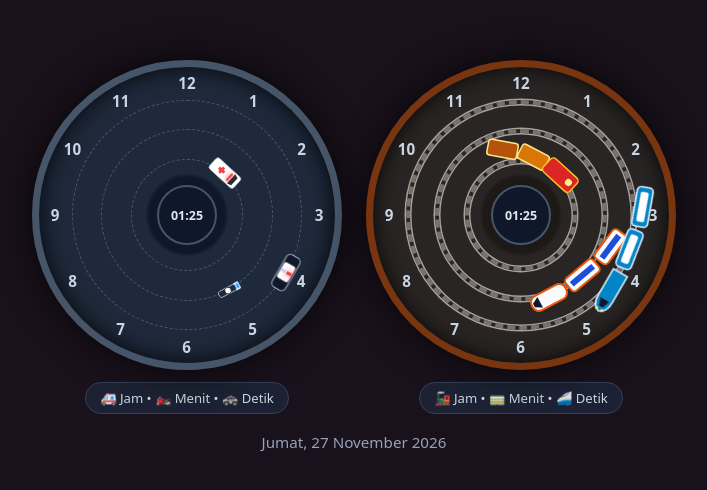
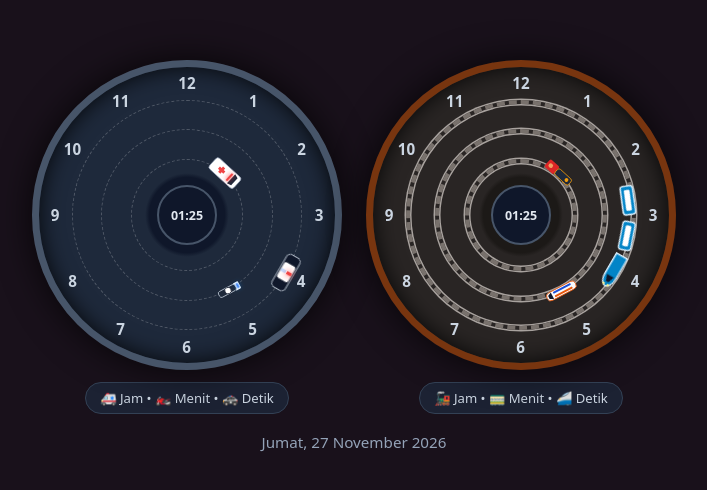
Before and after one commit to bisodenglok-star/jam-polisi, a plain HTML site: page index.html in a window 1280 px wide. Shown: the part 144-634 px from the top of the page, without its empty margins (286-993 px from the left). Drawn offline with Linux system fonts and the light colour scheme.

```diff
--- a/index.html
+++ b/index.html
@@ -50,7 +50,7 @@
       <div class="legend">🚑 Jam • 🏍️ Menit • 🚓 Detik</div>
     </div>
 
-    <!-- JAM 2: KERETA API (1 LOKOMOTIF + 2 GERBONG) -->
+    <!-- JAM 2: KERETA API (Hanya Detik yang 1 Lokomotif + 2 Gerbong) -->
     <div class="clock-card">
       <div class="clock-face train-face" id="trainClock">
         <div class="track-outer"></div>
@@ -58,65 +58,45 @@
         <div class="track-hour"></div>
         <div class="center-island" id="digital2">00:00</div>
 
-        <!-- Kereta Uap + 2 Gerbong (Jam - Melengkung Ikuti Rel) -->
+        <!-- Lokomotif Uap (Jam - 1 Unit Pas di Rel Dalam) -->
         <div class="orbit" id="steamOrbit">
-          <svg class="train-inner-svg" viewBox="0 0 160 70">
-            <!-- Gerbong 2 (Paling Belakang) -->
-            <g transform="translate(22, 34) rotate(-32)">
-              <rect x="-15" y="-8" width="30" height="16" rx="3" fill="#b45309" stroke="#fde68a" stroke-width="1.5"/>
-            </g>
-            <!-- Gerbong 1 (Tengah) -->
-            <g transform="translate(50, 19) rotate(-15)">
-              <rect x="-15" y="-8" width="30" height="16" rx="3" fill="#d97706" stroke="#fde68a" stroke-width="1.5"/>
-            </g>
-            <!-- Lokomotif Utama (Depan - Tepat di Puncak) -->
-            <g transform="translate(82, 14)">
-              <rect x="-18" y="-9" width="36" height="18" rx="4" fill="#dc2626" stroke="#fbbf24" stroke-width="1.5"/>
-              <circle cx="11" cy="0" r="3.5" fill="#fef08a"/>
-            </g>
+          <svg class="veh-inner" viewBox="0 0 100 50">
+            <rect x="8" y="12" width="32" height="26" rx="4" fill="#dc2626"/>
+            <rect x="40" y="15" width="48" height="20" rx="6" fill="#1e293b" stroke="#f59e0b" stroke-width="2"/>
+            <circle cx="76" cy="25" r="5" fill="#f59e0b"/>
+            <circle cx="20" cy="25" r="6" fill="#fef08a" opacity="0.6"/>
           </svg>
         </div>
 
-        <!-- Kereta Ekspres/KRL + 2 Gerbong (Menit) -->
+        <!-- Kereta Ekspres/KRL (Menit - 1 Unit Pas di Rel Tengah) -->
         <div class="orbit" id="krlOrbit">
-          <svg class="train-mid-svg" viewBox="0 0 200 70">
-            <!-- Gerbong 2 -->
-            <g transform="translate(36, 28) rotate(-25)">
-              <rect x="-18" y="-8" width="36" height="16" rx="4" fill="#f8fafc" stroke="#ea580c" stroke-width="2"/>
-              <rect x="-14" y="-3" width="28" height="6" fill="#1d4ed8"/>
-            </g>
-            <!-- Gerbong 1 -->
-            <g transform="translate(74, 16) rotate(-12)">
-              <rect x="-18" y="-8" width="36" height="16" rx="4" fill="#f8fafc" stroke="#ea580c" stroke-width="2"/>
-              <rect x="-14" y="-3" width="28" height="6" fill="#1d4ed8"/>
-            </g>
-            <!-- Kepala KRL (Tepat di Puncak) -->
-            <g transform="translate(114, 12)">
-              <rect x="-19" y="-8" width="38" height="16" rx="7" fill="#f8fafc" stroke="#ea580c" stroke-width="2"/>
-              <path d="M10 -6 L17 -2 L17 2 L10 6 Z" fill="#0f172a"/>
-            </g>
+          <svg class="veh-mid" viewBox="0 0 110 46">
+            <rect x="6" y="10" width="98" height="26" rx="12" fill="#f8fafc" stroke="#ea580c" stroke-width="2.5"/>
+            <rect x="20" y="14" width="60" height="6" rx="2" fill="#ea580c"/>
+            <rect x="20" y="26" width="60" height="6" rx="2" fill="#1d4ed8"/>
+            <path d="M86 12 L98 18 L98 28 L86 34 Z" fill="#0f172a"/>
           </svg>
         </div>
 
-        <!-- Kereta Cepat + 2 Gerbong (Detik) -->
+        <!-- Kereta Cepat + 2 Gerbong Gandeng (Detik - Presisi di Rel Luar) -->
         <div class="orbit sec-smooth" id="bulletOrbit">
-          <svg class="train-outer-svg" viewBox="0 0 240 75">
-            <!-- Gerbong 2 -->
-            <g transform="translate(52, 26) rotate(-20)">
-              <rect x="-20" y="-8" width="40" height="16" rx="4" fill="#0284c7" stroke="#e0f2fe" stroke-width="1.5"/>
-              <rect x="-15" y="-4" width="30" height="8" rx="2" fill="#ffffff"/>
+          <svg class="train-full-svg" viewBox="0 0 310 310">
+            <!-- Gerbong 2 (-38 derajat di belakang kepala kereta) -->
+            <g transform="translate(155, 155) rotate(-38) translate(0, -113)">
+              <rect x="-15" y="-6.5" width="30" height="13" rx="3" fill="#0284c7" stroke="#e0f2fe" stroke-width="1.5"/>
+              <rect x="-11" y="-3" width="22" height="6" rx="1.5" fill="#ffffff"/>
             </g>
-            <!-- Gerbong 1 -->
-            <g transform="translate(95, 16) rotate(-9)">
-              <rect x="-20" y="-8" width="40" height="16" rx="4" fill="#0284c7" stroke="#e0f2fe" stroke-width="1.5"/>
-              <rect x="-15" y="-4" width="30" height="8" rx="2" fill="#ffffff"/>
+            <!-- Gerbong 1 (-19 derajat di belakang kepala kereta) -->
+            <g transform="translate(155, 155) rotate(-19) translate(0, -113)">
+              <rect x="-15" y="-6.5" width="30" height="13" rx="3" fill="#0284c7" stroke="#e0f2fe" stroke-width="1.5"/>
+              <rect x="-11" y="-3" width="22" height="6" rx="1.5" fill="#ffffff"/>
             </g>
-            <!-- Kepala Lokomotif Cepat (Tepat di Puncak) -->
-            <g transform="translate(140, 12)">
-              <path d="M-20 -8 H10 Q22 -8 24 0 Q22 8 10 8 H-20 Z" fill="#0284c7" stroke="#e0f2fe" stroke-width="1.5"/>
-              <path d="M11 -5 L19 -2 L19 2 L11 5 Z" fill="#0f172a"/>
-              <circle cx="22" cy="-3" r="1.5" fill="#fef08a"/>
-              <circle cx="22" cy="3" r="1.5" fill="#fef08a"/>
+            <!-- Kepala Lokomotif (0 derajat = Tepat di Titik Detik) -->
+            <g transform="translate(155, 155) rotate(0) translate(0, -113)">
+              <path d="M-16 -6.5 H8 Q18 -6.5 20 0 Q18 6.5 8 6.5 H-16 Z" fill="#0284c7" stroke="#e0f2fe" stroke-width="1.5"/>
+              <path d="M8 -4 L15 -1.5 L15 1.5 L8 4 Z" fill="#0f172a"/>
+              <circle cx="18" cy="-2.5" r="1.3" fill="#fef08a"/>
+              <circle cx="18" cy="2.5" r="1.3" fill="#fef08a"/>
             </g>
           </svg>
         </div>
```
